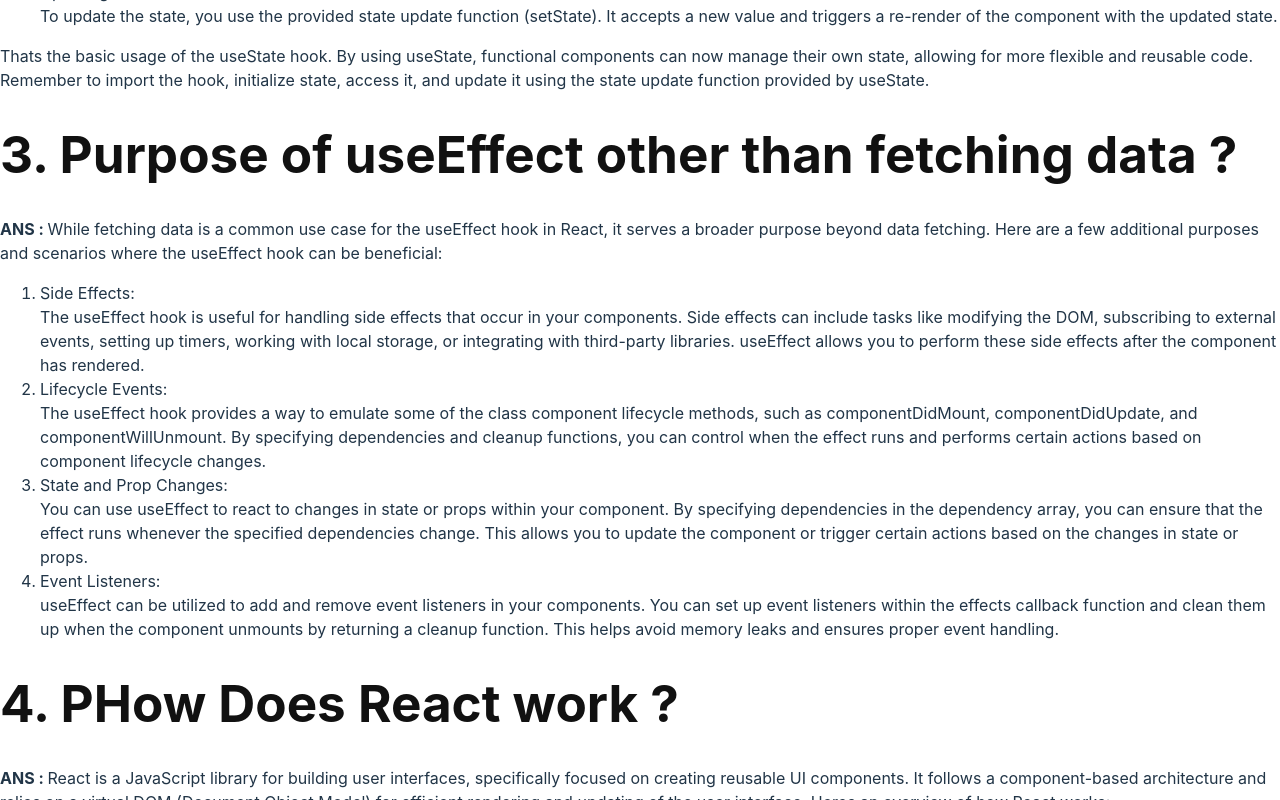
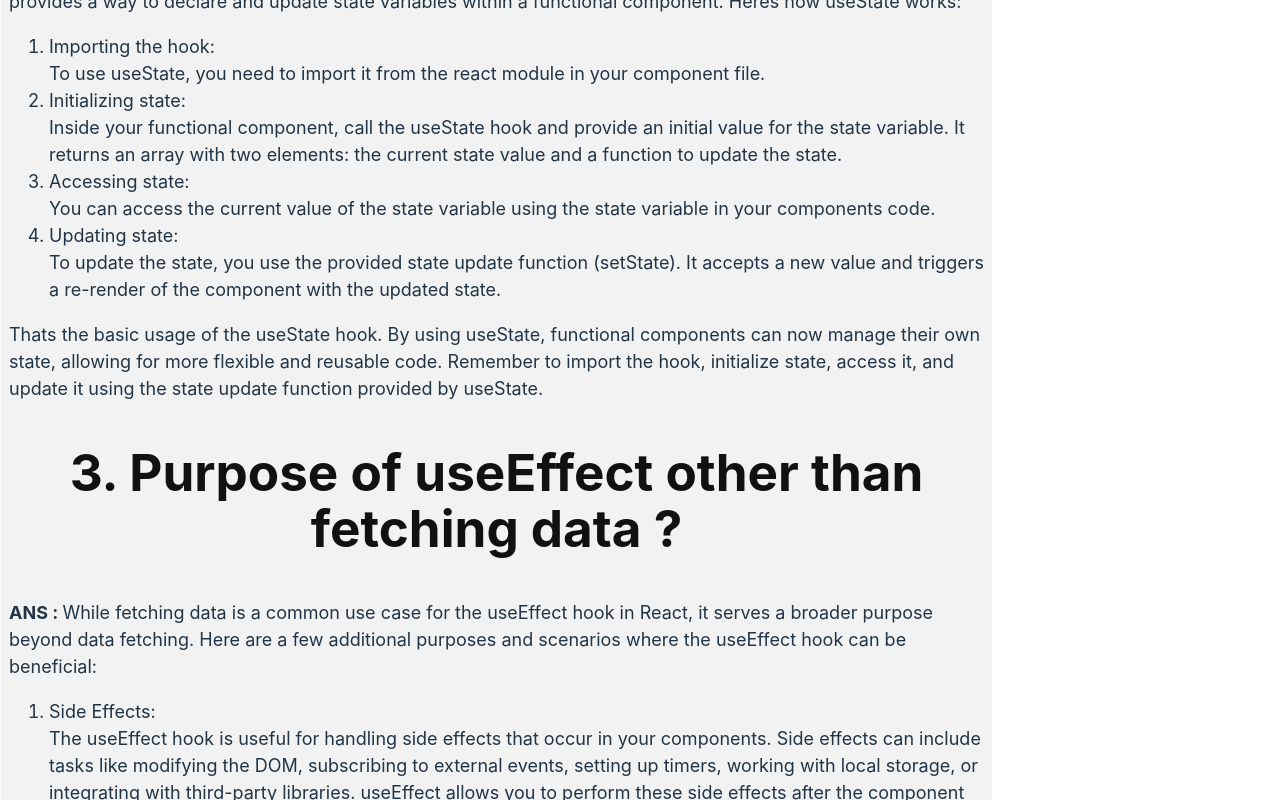
Before and after one commit to Saif-Tasnim/Knowledge-Cafe, a React (Vite) app: page / in a window 1280 px wide. Shown: the part 4520-5320 px from the top of the page. Built offline with nearby package versions, Linux system fonts and the light colour scheme.

Commit message:
customize has done for question part

```diff
--- a/src/Components/Answer/Answer.css
+++ b/src/Components/Answer/Answer.css
@@ -0,0 +1,15 @@
+.answer{
+    width: 991px;
+    border: 1px solid white;
+    border-radius: 8px;
+    background: rgba(17, 17, 17, 0.05);
+}
+
+.answer>h1{
+    text-align: center;
+}
+
+.answer>p{
+    padding: 8px;
+    font-size: 18px;
+}
--- a/src/Components/Answer/Answer.jsx
+++ b/src/Components/Answer/Answer.jsx
@@ -3,7 +3,7 @@ import '../Answer/Answer.css';
 
 const Answer = () => {
     return (
-        <div>
+        <div className='answer'>
             <h1> 1. Props vs State ? </h1>
             <p><b>ANS : </b>
 
@@ -93,47 +93,36 @@ const Answer = () => {
                 </ol>
             </p>
 
-            <h1> 4. PHow Does React work ? </h1>
+            <h1> 4. How Does React work ? </h1>
             <p><b>ANS : </b>
                 React is a JavaScript library for building user interfaces, specifically focused on creating reusable UI components. It follows a component-based architecture and relies on a virtual DOM (Document Object Model) for efficient rendering and updating of the user interface.
 
-Heres an overview of how React works: <br/>
+                Heres an overview of how React works: <br />
 
                 <ol>
                     <li>
-    Component Structure: <br/> React applications are built using components, which are modular and reusable pieces of code that encapsulate the UI logic and behavior. Components can be divided into smaller, more manageable components, forming a component tree or hierarchy.
+                        Component Structure: <br /> React applications are built using components, which are modular and reusable pieces of code that encapsulate the UI logic and behavior. Components can be divided into smaller, more manageable components, forming a component tree or hierarchy.
                     </li>
 
                     <li>
-    Virtual DOM: <br/>React introduces a virtual representation of the DOM, called the virtual DOM. Its a lightweight copy of the actual DOM maintained by React. The virtual DOM allows React to efficiently update and render only the necessary parts of the user interface, minimizing expensive DOM operations.
+                        Virtual DOM: <br />React introduces a virtual representation of the DOM, called the virtual DOM. Its a lightweight copy of the actual DOM maintained by React. The virtual DOM allows React to efficiently update and render only the necessary parts of the user interface, minimizing expensive DOM operations.
                     </li>
 
                     <li>
 
-    JSX Syntax: <br/> React uses JSX (JavaScript XML) as a syntax extension, which allows you to write HTML-like code within JavaScript. JSX enables a declarative and intuitive way to describe the structure and appearance of components.
+                        JSX Syntax: <br /> React uses JSX (JavaScript XML) as a syntax extension, which allows you to write HTML-like code within JavaScript. JSX enables a declarative and intuitive way to describe the structure and appearance of components.
                     </li>
 
                     <li>
 
-Component Rendering: <br/> When a React component is rendered, it generates a virtual DOM representation of its structure and content. This virtual DOM is compared with the previous virtual DOM snapshot to identify the differences (known as the diffing process).
+                        Component Rendering: <br /> When a React component is rendered, it generates a virtual DOM representation of its structure and content. This virtual DOM is compared with the previous virtual DOM snapshot to identify the differences (known as the diffing process).
                     </li>
 
                     <li>
-    Reconciliation: <br/>Reacts reconciliation process analyzes the differences between the previous and current virtual DOM and efficiently updates only the necessary parts in the actual DOM. This minimizes the number of DOM manipulations and enhances performance.
+                        Reconciliation: <br />Reacts reconciliation process analyzes the differences between the previous and current virtual DOM and efficiently updates only the necessary parts in the actual DOM. This minimizes the number of DOM manipulations and enhances performance.
                     </li>
                 </ol>
-
-
-
-
-
-
-
             </p>
-
-
-
-
         </div>
     );
 };
```
Lines whose indentation alone changed are shown as unchanged.
